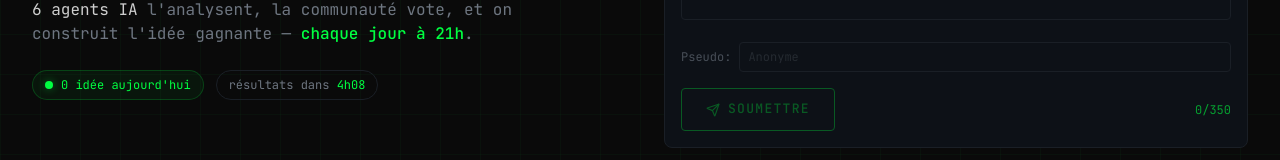
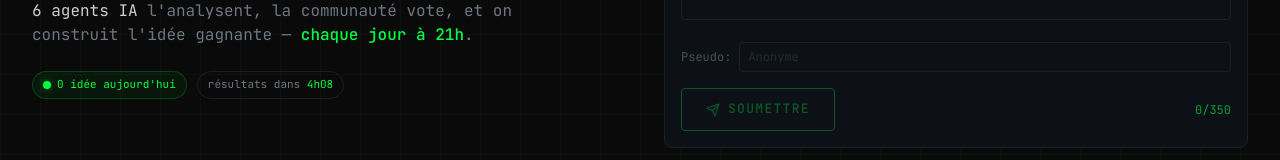
Before and after one commit to Maalhama/sdftomillionaire-dashboard, a Next.js app: page / in a window 1280 px wide. Shown: the part 303-463 px from the top of the page. Built offline with nearby package versions, Linux system fonts and the light colour scheme; no server answers; the database is empty.

Commit message:
style: reduce badge sizes slightly

```diff
--- a/app/page.tsx
+++ b/app/page.tsx
@@ -291,15 +291,15 @@ export default function HomePage() {
                 </p>
 
                 {/* Live badges */}
-                <div className="flex flex-wrap items-center gap-3 mb-1">
-                  <div className="flex items-center gap-2 px-3 py-1.5 rounded-full border border-hacker-green/20 bg-hacker-green/5">
+                <div className="flex flex-wrap items-center gap-2.5 mb-1">
+                  <div className="flex items-center gap-1.5 px-2.5 py-1 rounded-full border border-hacker-green/20 bg-hacker-green/5">
                     <span className="status-dot status-active" />
-                    <span className="text-xs text-hacker-green font-mono">
+                    <span className="text-[11px] text-hacker-green font-mono">
                       {todayCount} idée{todayCount > 1 ? 's' : ''} aujourd&apos;hui
                     </span>
                   </div>
-                  <div className="flex items-center gap-2 px-3 py-1.5 rounded-full border border-hacker-border bg-hacker-dark/50">
-                    <span className="text-xs text-hacker-muted-light font-mono">
+                  <div className="flex items-center gap-1.5 px-2.5 py-1 rounded-full border border-hacker-border bg-hacker-dark/50">
+                    <span className="text-[11px] text-hacker-muted-light font-mono">
                       résultats dans <span className="text-hacker-green">{countdown}</span>
                     </span>
                   </div>
```
